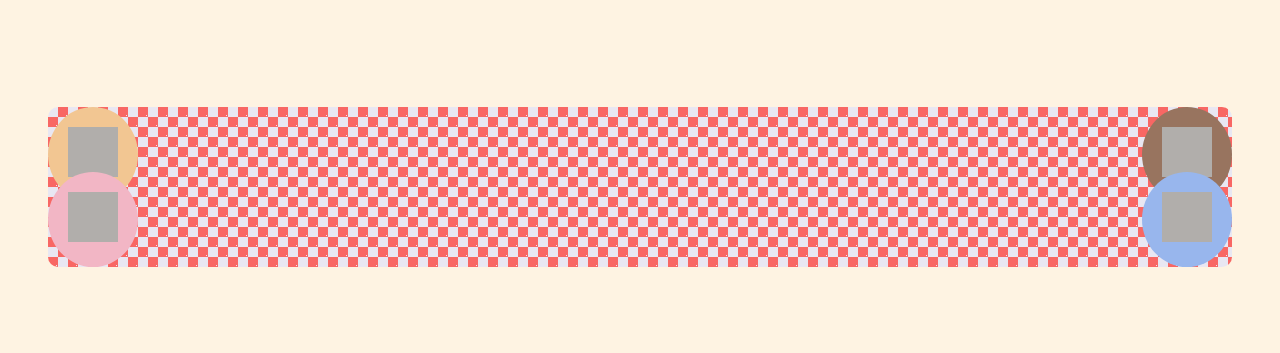
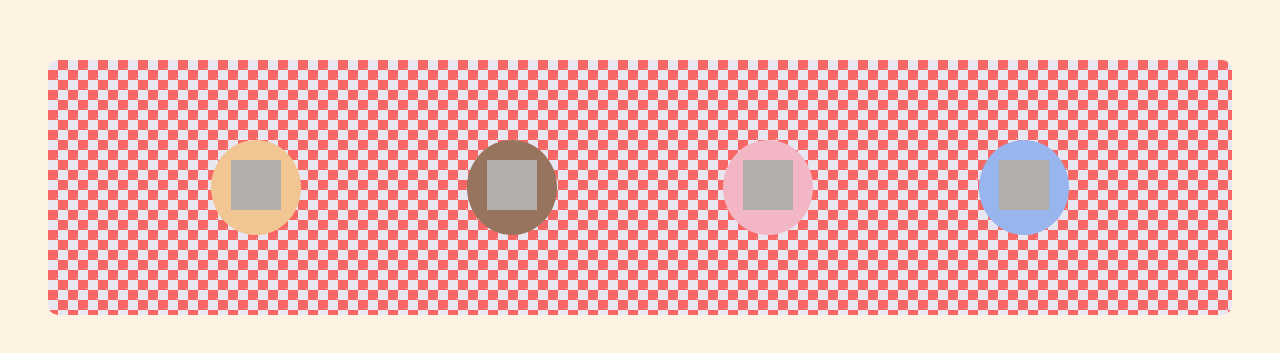
Before and after one commit to thxndoc/Module_4R_CS20240168_WFO2407_GroupD_ThandoCibi_SDF04_R-main, a plain HTML site: page index.html in a window 1280 px wide. Shown: the part 213-566 px from the top of the page. Drawn offline with Linux system fonts and the light colour scheme; grey boxes are pictures that could not be loaded.

Commit message:
add display flex and comment out position properties

```diff
--- a/styles.css
+++ b/styles.css
@@ -18,7 +18,9 @@ body {
     padding: 80px;
     border-radius: 10px;
     width: 80%;
-    position: relative;
+    /* position: relative;  */
+    display: flex;
+    justify-content: space-around;
   }
 
   .pastry {
@@ -26,7 +28,7 @@ body {
     padding: 20px;
     border-radius: 50%;
     font-size: 18px;
-    position: absolute;
+    /* position: absolute; */
   }
 
   .pastry img {
@@ -35,25 +37,25 @@ body {
   }
 
   .pastry1 { /* Cookie */
-    top: 0;
-    left: 0;
+    /* top: 0;
+    left: 0; */
     background-color: #f0bb7f;
   }
 
   .pastry2 { /* Brownie */
-    top: 0;
-    right: 0;
+    /* top: 0;
+    right: 0; */
     background-color: #7f553f;
   }
 
   .pastry3 { /* Cupcake */
-    bottom: 0;
-    left: 0;
+    /* bottom: 0;
+    left: 0; */
     background-color: #f0a8be;
   }
 
   .pastry4 { /* Jelly Roll */
-    bottom: 0;
-    right: 0;
+    /* bottom: 0;
+    right: 0; */
     background-color: #7fa8f0;
   }
```
